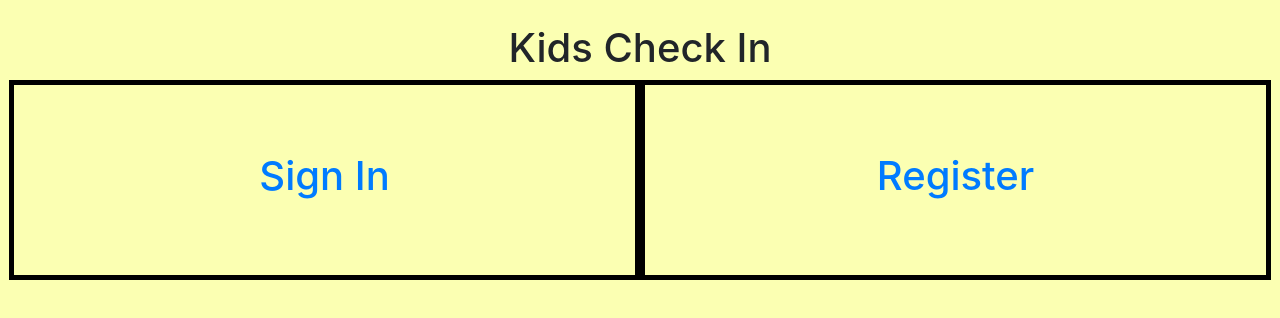
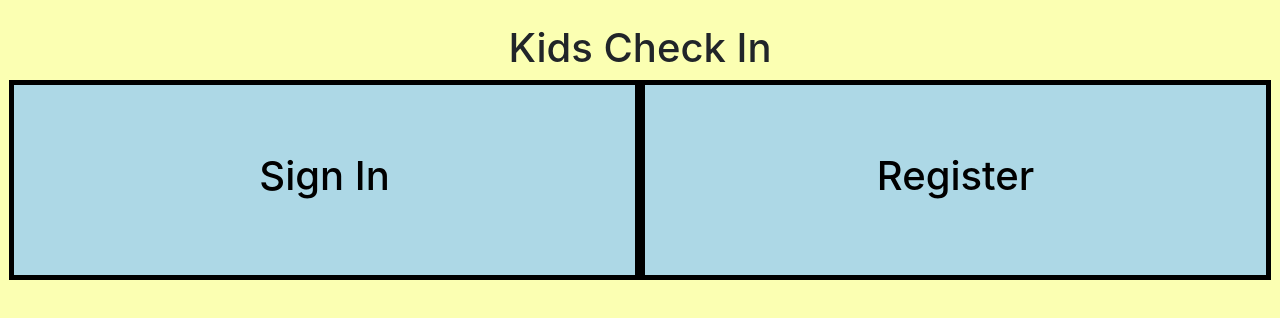
Before and after one commit to IanSanchezBaca/church-check-in, a Next.js app: page /checkIn/1 in a window 1280 px wide. Shown: the top 318 px of the page. Built offline with nearby package versions, Linux system fonts and the light colour scheme.

Commit message:
added some styling to the buttons

```diff
--- a/src/app/checkIn/[kids]/page.js
+++ b/src/app/checkIn/[kids]/page.js
@@ -12,12 +12,12 @@ export default function chick() {
                 <h1>Kids Check In</h1>
             </div>
             <div className="row">
-                <Link href="/checkIn/kids/signin" className="box">
+                <Link href="/checkIn/kids/signin" className="box" style={{ backgroundColor: "lightblue", color: "black" }}>
                     <div>
                         <h1>Sign In</h1>
                     </div>
                 </Link>
-                <Link href="/checkIn/kids/reg" className="box">
+                <Link href="/checkIn/kids/reg" className="box" style={{ backgroundColor: "lightblue", color: "black" }}>
                     <div>
                         <h1>Register</h1>
                     </div>
```
